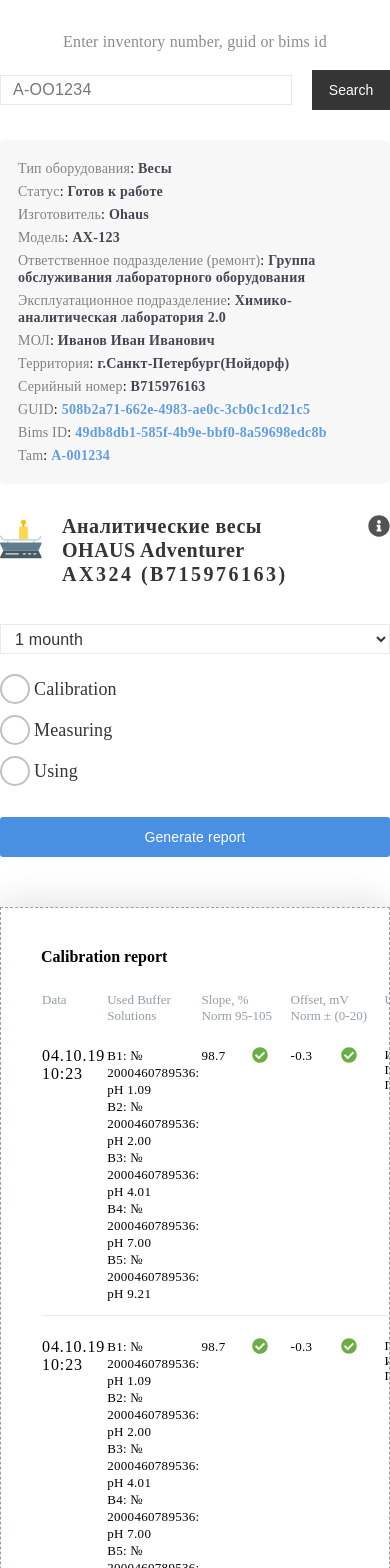
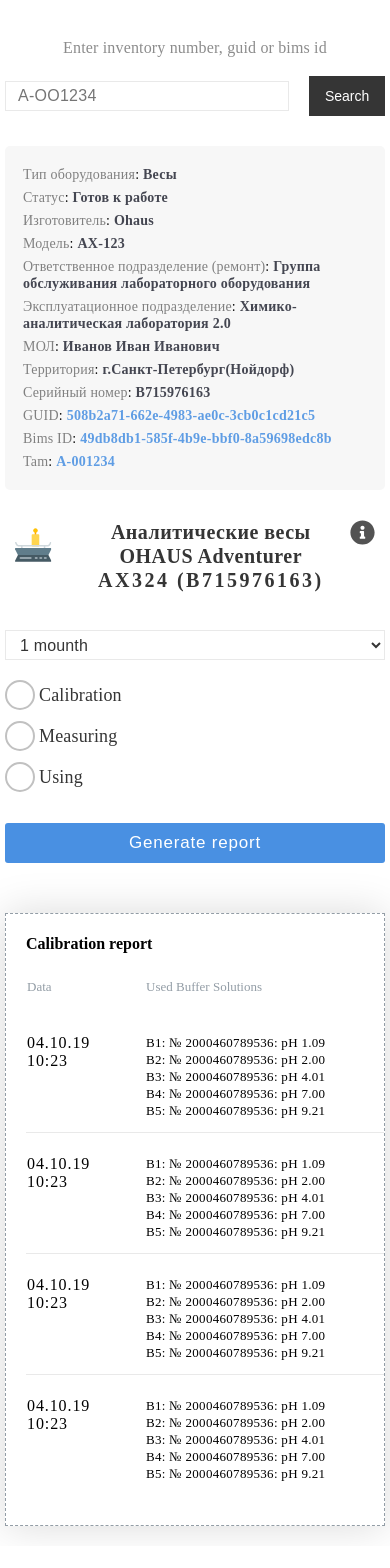
Before and after one commit to shutemov/biocad-test-task, a Vue app: page / in a window 390 px wide. Shown: the top 1568 px of the page. After the commit the page ends 1546 px from the top, so only its background shows below. Built offline with nearby package versions, Linux system fonts and the light colour scheme; a web font is replaced by a local one.

Commit message:
Update css @media

```diff
--- a/src/App.vue
+++ b/src/App.vue
@@ -38,7 +38,9 @@ body{
   @media (max-width: 700px) {
     #app {
       /*form*/
-      padding: 0px;
+      padding: 6.0px 5.0px 20.0px 5.0px;
+      /*padding:0px;*/
+      box-sizing: border-box;
     }
   }
 </style>
--- a/src/components/InsrumentCalibrationReportPage.vue
+++ b/src/components/InsrumentCalibrationReportPage.vue
@@ -232,6 +232,8 @@
             /*form*/
             width: 100%;
             margin-top: 30px;
+            font-size: 17px;
+            letter-spacing: 0.8px;
         }
     }
 </style>
--- a/src/components/body/ReportFilters.vue
+++ b/src/components/body/ReportFilters.vue
@@ -194,6 +194,7 @@
                 height: 26px;
                 /*font*/
                 font-size: 18px;
+                width: 80%;
             }
         }
 
--- a/src/components/body/UnitName.vue
+++ b/src/components/body/UnitName.vue
@@ -44,11 +44,10 @@
             <span class="device-title__device-code">{{this.unitNameData.deviceCode}}</span>
         </div>
 
-        <div class="info-tooltip">
-            <span style="font-size: 22px;color:#535353;">
+
+        <span class="info-tooltip">
                 <i class="fas fa-info-circle"></i>
-            </span>
-        </div>
+        </span>
     </div>
 </template>
 
@@ -89,9 +88,6 @@
         flex-direction: row;
         width: 320px;
         height: 80px;
-
-        /*font*/
-        /*text-align: left;*/
     }
 
     .device-title {
@@ -111,23 +107,45 @@
         font-feature-settings: 'pnum' on, 'lnum' on;
     }
 
-    .device-title__device-code{
+    .device-title__device-code {
         letter-spacing: 2.5px;
     }
 
-    .unit-name:first-child {
+    .logo {
         margin-left: 0px;
     }
 
     .info-tooltip {
         position: absolute;
         right: 0px;
+        font-size: 22px;
+        color: #535353;
     }
 
     @media (max-width: 700px) {
         .unit-name {
+
             width: 100%;
             justify-content: space-around;
         }
+
+        .info-tooltip {
+            /*form*/
+            position: relative;
+            margin-right: 10px;
+
+            /*font*/
+            font-size: 25px;
+        }
+
+        .device-title {
+            /*font*/
+            text-align: center;
+        }
+
+        .logo {
+            /*form*/
+            margin-left: 10px;
+        }
     }
 </style>
--- a/src/components/footer/ReportTable.vue
+++ b/src/components/footer/ReportTable.vue
@@ -2,7 +2,7 @@
     <div class="report">
 
         <!--  TABLE  -->
-        <table class="report-table__table">
+        <table class="report__table">
 
             <!--  CAPTION  -->
             <caption class="report-table__caption">
@@ -11,18 +11,18 @@
 
 
             <!--  TABLE HEAD  -->
-            <thead class="report-table__thead">
-            <calibration-report-table-head :t-head-data="this.tHead"/>
+            <thead class="report__thead">
+                <calibration-report-table-head :t-head-data="this.tHead"/>
             </thead>
 
 
             <!--   TABLE BODY  -->
-            <tbody class="report-table__tbody">
+            <tbody class="report__tbody">
 
-            <calibration-report-table-body-item
-                    v-for="data in this.tBody"
-                    :data="data"
-                    :key="data.id"/>
+                <calibration-report-table-body-item
+                        v-for="data in this.tBody"
+                        :data="data"
+                        :key="data.id"/>
 
             </tbody>
         </table>
@@ -137,7 +137,8 @@
     }
 
     /*tr classes*/
-    .report-header-item{
+
+    .report-header-item {
         vertical-align: top;
         font-size: 13px;
     }
@@ -147,23 +148,35 @@
         vertical-align: top;
     }
 
-
-
     .report-body-item:last-child {
         border-bottom: none;
     }
 
     /*---*/
 
-
     .report {
         /*form*/
         padding: 39px 40px 60px 40px;
-        overflow-x: hidden;
         background: #FFFFFF;
         border: 1px dashed #939DA6;
         box-sizing: border-box;
         box-shadow: 0px 0px 40px rgba(0, 0, 0, 0.15);
     }
 
+    @media screen and (max-width: 700px) {
+        .report {
+            /*form*/
+            padding: 19.5px 20px 30px 20px;
+            overflow: scroll;
+        }
+
+        table {
+            /*form*/
+            border-collapse: collapse;
+            width: 900px;
+            /*font*/
+            text-align: left;
+        }
+    }
+
 </style>
```
